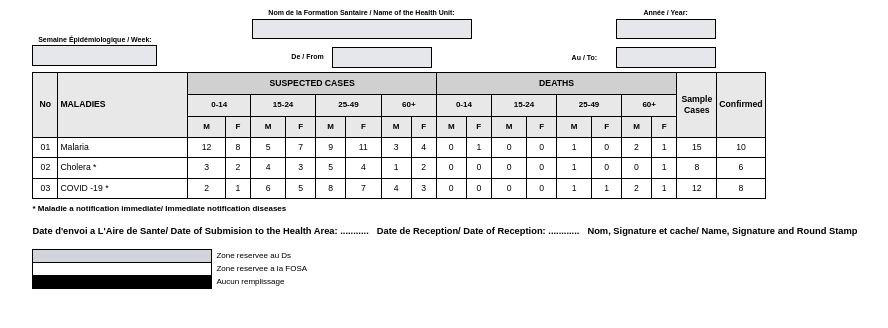
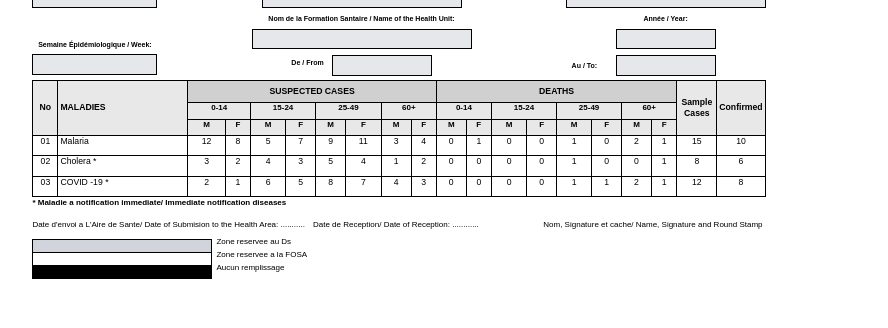
Before and after one commit to Destiny653/health-service, a Next.js app: page /export in a window 1280 px wide. Shown: the top 328 px of the page, without its empty margins (241-1129 px from the left). Built offline with nearby package versions, Linux system fonts and the light colour scheme.

Commit message:
style: Add universal margin/padding reset and refine PDF report template spacing and alignment.

```diff
--- a/app/globals.css
+++ b/app/globals.css
@@ -32,6 +32,7 @@
     --chart-5: 27 87% 67%;
     --radius: 0.5rem
   }
+
   .dark {
     --background: 0 0% 3.9%;
     --foreground: 0 0% 98%;
@@ -60,10 +61,17 @@
   }
 }
 
+*::before,
+*::after {
+  margin: 0;
+  padding: 0;
+}
+
 @layer base {
   * {
     @apply border-border;
   }
+
   body {
     @apply bg-background text-foreground;
   }
--- a/components/pdf/DiseaseReportTemplate.tsx
+++ b/components/pdf/DiseaseReportTemplate.tsx
@@ -74,11 +74,11 @@ export const DiseaseReportTemplate = React.forwardRef<HTMLDivElement, DiseaseRep
                     {/* Section 1 */}
                     <div style={styles.formRow} className='flex items-center justify-center flex-col space-y-6'>
                         <div className='flex items-center justify-center flex-col'>
-                            <strong className='text-[7px]'>Région / Region:</strong>
+                            <strong className='text-[7px] pb-[4px]'>Région / Region:</strong>
                             <input type="text" value='' className='border border-black py-1 px-4 bg-gray-200 text-[7px]' />
                         </div>
                         <div style={styles.formField} className='flex items-center justify-center flex-col'>
-                            <strong className='text-[7px]'>Semaine Épidémiologique / Week:</strong>
+                            <strong className='text-[7px] pb-[4px]'>Semaine Épidémiologique / Week:</strong>
                             <input type="text" value='' className='border border-black py-1 px-4 bg-gray-200 text-[7px]' />
                         </div>
                     </div>
@@ -86,15 +86,15 @@ export const DiseaseReportTemplate = React.forwardRef<HTMLDivElement, DiseaseRep
                     {/* Section 2 */}
                     <div style={styles.formRow} className='flex items-center justify-center flex-col'>
                         <div style={styles.formFieldFull} className='flex items-center justify-center flex-col'>
-                            <strong className='text-[7px]'>District Santé / Health District:</strong>
+                            <strong className='text-[7px] pb-[4px]'>District Santé / Health District:</strong>
                             <input type="text" value='' className='border border-black py-1 px-4 w-[200px] bg-gray-200 text-[7px]' />
                         </div>
                         <div style={styles.formFieldFull} className='flex items-center justify-center flex-col'>
-                            <strong className='text-nowrap text-[7px]'>Nom de la Formation Santaire / Name of the Health Unit:</strong>
+                            <strong className='text-nowrap text-[7px] pb-[4px]'>Nom de la Formation Santaire / Name of the Health Unit:</strong>
                             <input type="text" value='' className='border border-black py-1 px-4 w-[220px] bg-gray-200 text-[7px]' />
                         </div>
                         <div style={styles.formFieldFull} className='flex items-center justify-center gap-2'>
-                            <strong className='text-[7px]'>De / From</strong>
+                            <strong className='text-[7px] pb-[4px]'>De / From</strong>
                             <input type="text" value='' className='border border-black py-1 px-3 w-[100px] bg-gray-200 text-[7px]' />
                         </div>
                     </div>
@@ -102,11 +102,11 @@ export const DiseaseReportTemplate = React.forwardRef<HTMLDivElement, DiseaseRep
                     {/* Section 3 */}
                     <div style={styles.formRow} className='flex items-center justify-center flex-col'>
                         <div style={styles.formField} className='flex items-center justify-center flex-col'>
-                            <strong className='text-[7px]'>Aire de Santé / Health Area:</strong>
+                            <strong className='text-[7px] pb-[4px]'>Aire de Santé / Health Area:</strong>
                             <input type="text" value='' className='border border-black py-1 px-4 w-[200px] bg-gray-200 text-[7px]' />
                         </div>
                         <div style={styles.formFieldSmall} className='flex items-center justify-center flex-col'>
-                            <strong className='text-[7px]'>Année / Year:</strong>
+                            <strong className='text-[7px] pb-[4px]'>Année / Year:</strong>
                             <input type="text" value='' className='border border-black py-1 px-4 w-[100px] bg-gray-200 text-[7px]' />
                         </div>
                         <div style={styles.formFieldSmall} className='flex items-center justify-center relative'>
@@ -197,35 +197,35 @@ export const DiseaseReportTemplate = React.forwardRef<HTMLDivElement, DiseaseRep
                             ))}
                         </tbody>
                     </table>
-                    <p className="text-[8px] font-bold mt-1">* Maladie a notification immediate/ Immediate notification diseases</p>
                 </div>
+                <p className="text-[8px] font-bold mt-">* Maladie a notification immediate/ Immediate notification diseases</p>
 
                 {/* ===== FOOTER SECTION ===== */}
                 <div style={styles.footer}>
                     <div style={styles.footerRow} className="flex">
                         <div style={styles.footerField}>
-                            <div style={styles.footerLabel} className='text-nowrap'>Date d'envoi a L'Aire de Sante/ Date of Submision to the Health Area: ...........</div>
+                            <div className='text-nowrap text-[8px]'>Date d'envoi a L'Aire de Sante/ Date of Submision to the Health Area: ...........</div>
                         </div>
                         <div style={styles.footerField}>
-                            <div style={styles.footerLabel} className='text-nowrap'>Date de Reception/ Date of Reception: ............</div>
+                            <div className='text-nowrap text-[8px]'>Date de Reception/ Date of Reception: ............</div>
                         </div>
                         <div style={styles.footerField}>
-                            <div style={styles.footerLabel} className="text-nowrap">Nom, Signature et cache/ Name, Signature and Round Stamp</div>
+                            <div className='text-nowrap text-[8px]'>Nom, Signature et cache/ Name, Signature and Round Stamp</div>
                         </div>
                     </div>
 
                     <section className='p-0 mt-2'>
                         <div className='p-0 m-0 flex gap-1 items-center'>
                             <div className='border border-black py-1.5 bg-gray-300 w-[180px]' />
-                            <span className="text-black text-[8px]">Zone reservee au Ds</span>
+                            <span className="text-black text-[8px] relative bottom-1">Zone reservee au Ds</span>
                         </div>
                         <div className='p-0 m-0 flex gap-1 items-center'>
                             <div className='border-x py-1.5 border-black w-[180px]' />
-                            <span className="text-black text-[8px]">Zone reservee a la FOSA</span>
+                            <span className="text-black text-[8px] relative bottom-1">Zone reservee a la FOSA</span>
                         </div>
                         <div className='p-0 m-0 flex gap-1 items-center'>
                             <div className='border border-black py-1.5 bg-black w-[180px]' />
-                            <span className="text-black text-[8px]">Aucun remplissage</span>
+                            <span className="text-black text-[8px] relative bottom-1">Aucun remplissage</span>
                         </div>
                     </section>
                 </div>
@@ -238,6 +238,7 @@ DiseaseReportTemplate.displayName = 'DiseaseReportTemplate';
 
 // Styles object for the PDF template - Optimized for A4
 const styles: { [key: string]: React.CSSProperties } = {
+
     page: {
         width: '210mm',
         minHeight: '297mm',
@@ -298,8 +299,9 @@ const styles: { [key: string]: React.CSSProperties } = {
     },
     formRow: {
         display: 'flex',
-        gap: '8px',
+        gap: '6px',
         marginBottom: '4px',
+        marginTop: '4px',
     },
     formField: {
         flex: 1,
@@ -316,6 +318,7 @@ const styles: { [key: string]: React.CSSProperties } = {
     tableWrapper: {
         marginBottom: '0px',
         overflowX: 'auto',
+        height: '100%',
     },
     table: {
         width: '100%',
@@ -352,10 +355,13 @@ const styles: { [key: string]: React.CSSProperties } = {
         verticalAlign: 'middle',
         fontSize: '6pt',
         lineHeight: '1.3',
+        paddingTop: '0',
+
     },
     thGender: {
         border: '1px solid #000',
         padding: '5px 2px',
+        paddingTop: '0',
         backgroundColor: '#e8e8e8',
         fontWeight: 'bold',
         textAlign: 'center',
@@ -365,7 +371,8 @@ const styles: { [key: string]: React.CSSProperties } = {
     },
     td: {
         border: '1px solid #000',
-        padding: '4px 2px',
+        padding: '8px 2px',
+        paddingTop: '0px',
         textAlign: 'center',
         verticalAlign: 'middle',
         fontSize: '6.5pt',
```
